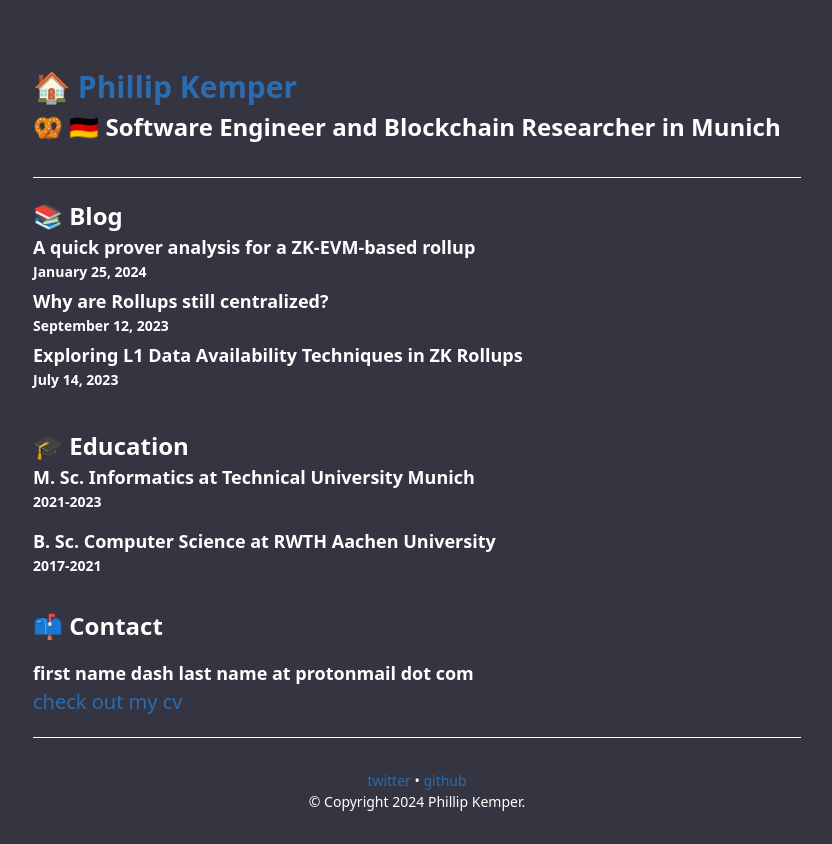
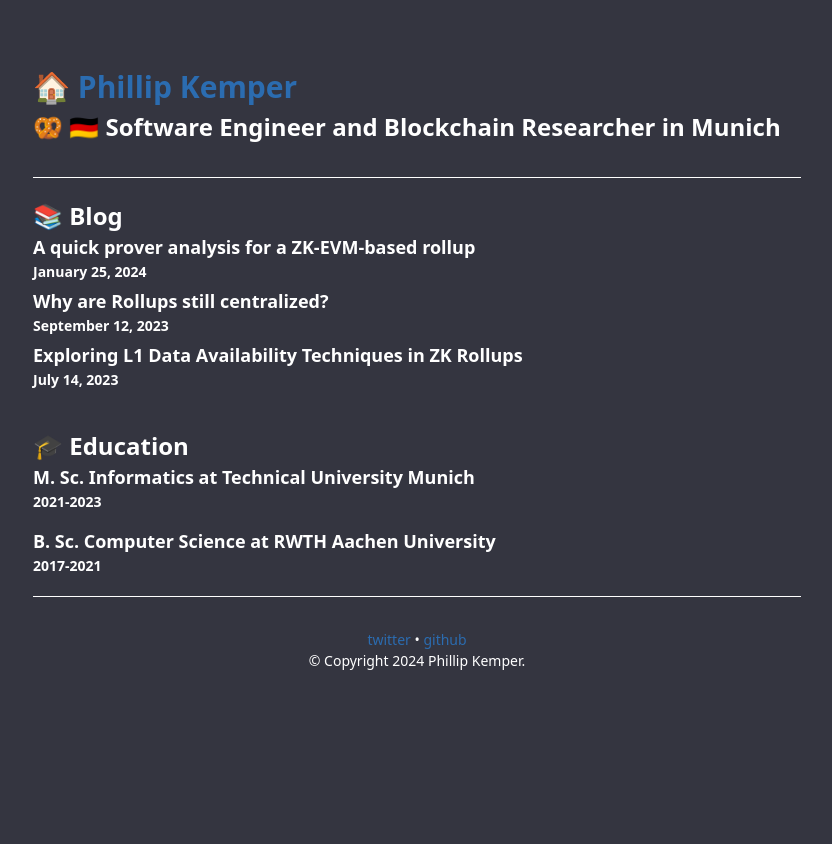
Before and after one commit to Phillip-Kemper/kempy-web, a Next.js app in the folder client/: page / in a window 1280 px wide. Shown: the whole page, without its empty margins (223-1055 px from the left). After the commit the page ends 800 px from the top, so only its background shows below. Built offline with nearby package versions, Linux system fonts and the light colour scheme.

Commit message:
Update index.tsx

```diff
--- a/client/src/pages/index.tsx
+++ b/client/src/pages/index.tsx
@@ -45,14 +45,6 @@ const Index = ({ allPostsData }: any) => {
       </h2>
       <h3 className="text-sm font-bold">2017-2021</h3>
 
-      <h1 className="pt-8 text-2xl font-bold">📫 Contact</h1>
-      <h2 className="pt-4 text-lg font-bold">
-        first name dash last name at protonmail dot com
-      </h2>
-
-      <a href="https://drive.google.com/file/d/18-xFPILC1GaUg40d6t7dZoT4UhNCc0UX/view?usp=sharing">
-        check out my cv
-      </a>
     </Main>
   );
 };
```
